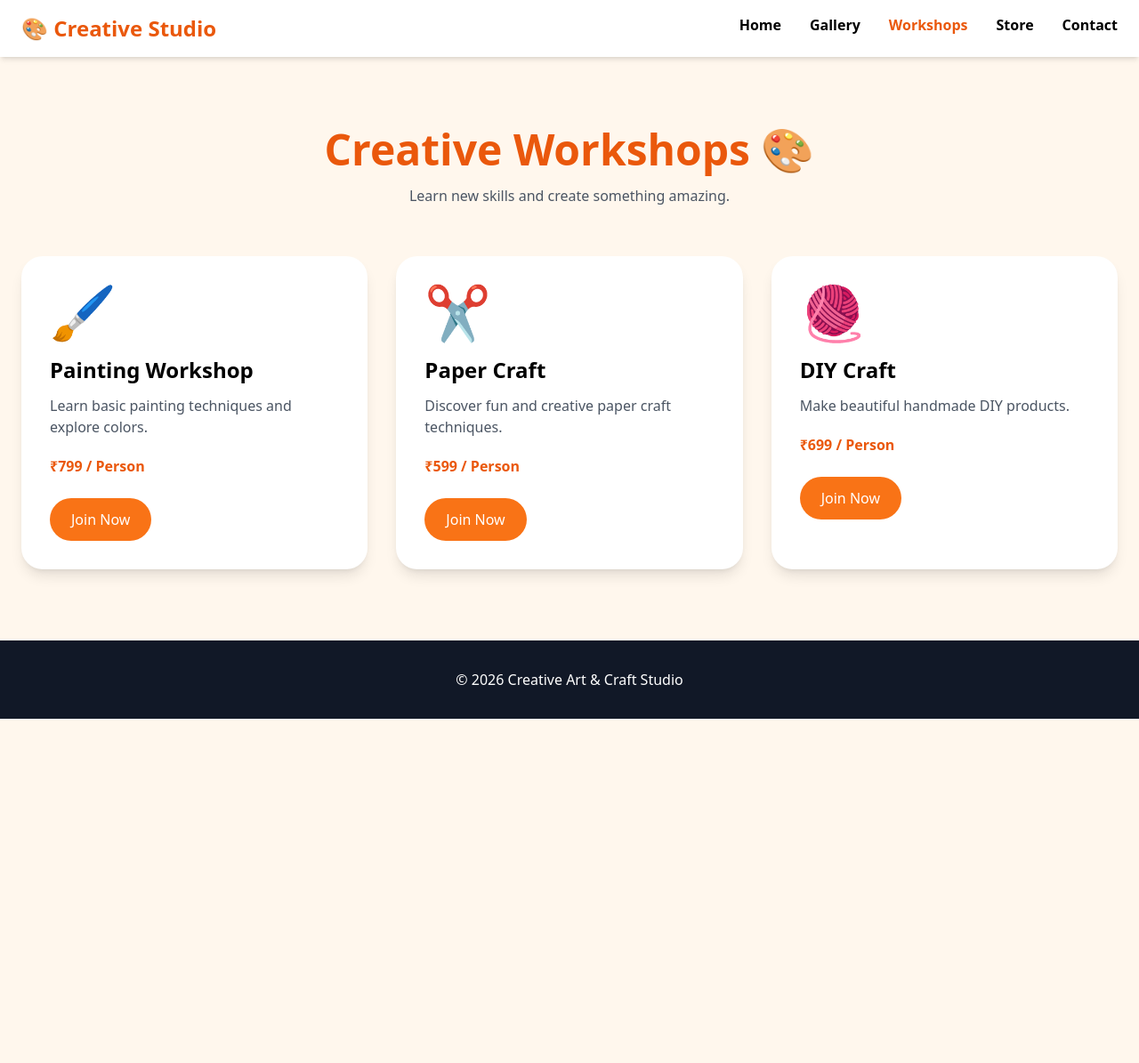
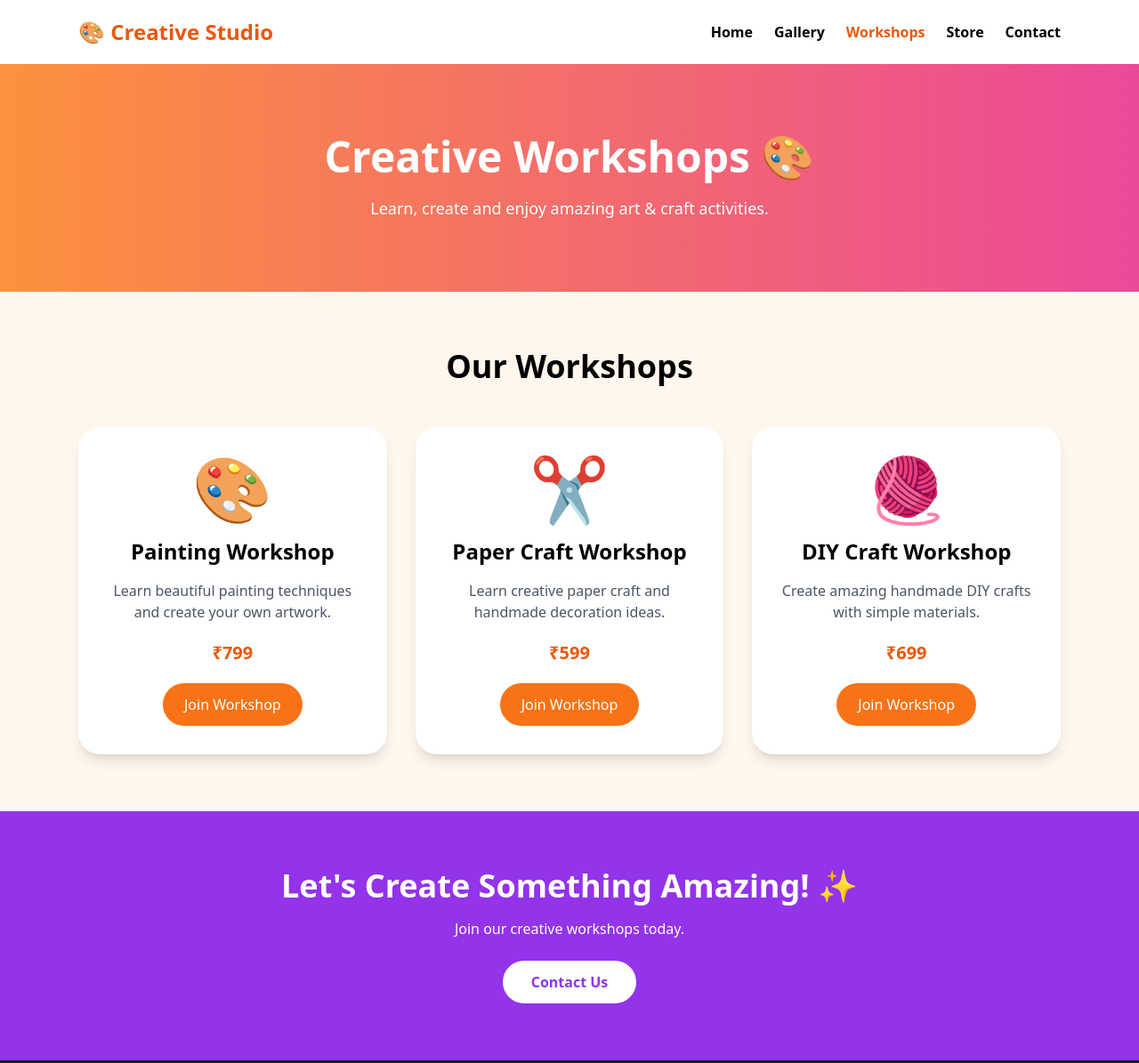
Before and after one commit to gitakarhale5-dot/Creative-Art-Craft-Studio, a plain HTML site: page workshops.html in a window 1280 px wide. Shown: the top 1195 px of the page at 89% size. Before the commit the page ends 808 px from the top, so only its background shows below. Drawn offline with nearby package versions, Linux system fonts and the light colour scheme.

Commit message:
Update title and restructure workshops section

```diff
--- a/workshops.html
+++ b/workshops.html
@@ -3,84 +3,229 @@
 <head>
     <meta charset="UTF-8">
     <meta name="viewport" content="width=device-width, initial-scale=1.0">
-    <title>Workshops - Creative Studio</title>
+
+    <title>Workshops - Creative Art & Craft Studio</title>
+
     <script src="https://cdn.tailwindcss.com"></script>
 </head>
 
 <body class="bg-orange-50">
 
-<nav class="bg-white shadow-md sticky top-0 z-50">
-    <div class="max-w-7xl mx-auto px-6 py-4 flex justify-between">
-        <a href="index.html" class="text-2xl font-bold text-orange-600">
+    <!-- Navbar -->
+    <nav class="bg-white shadow-md">
+        <div class="max-w-6xl mx-auto px-6 py-5">
+
+            <div class="flex justify-between items-center">
+
+                <a href="./index.html"
+                   class="text-2xl font-bold text-orange-600">
                     🎨 Creative Studio
                 </a>
 
-        <div class="hidden md:flex gap-8 font-semibold">
-            <a href="index.html">Home</a>
-            <a href="gallery.html">Gallery</a>
-            <a href="workshops.html" class="text-orange-600">Workshops</a>
-            <a href="store.html">Store</a>
-            <a href="contact.html">Contact</a>
+                <div class="flex gap-6 font-semibold">
+
+                    <a href="./index.html"
+                       class="hover:text-orange-600">
+                        Home
+                    </a>
+
+                    <a href="./gallery.html"
+                       class="hover:text-orange-600">
+                        Gallery
+                    </a>
+
+                    <a href="./workshops.html"
+                       class="text-orange-600">
+                        Workshops
+                    </a>
+
+                    <a href="./store.html"
+                       class="hover:text-orange-600">
+                        Store
+                    </a>
+
+                    <a href="./contact.html"
+                       class="hover:text-orange-600">
+                        Contact
+                    </a>
+
                 </div>
+
+            </div>
+
         </div>
     </nav>
 
-<section class="py-20">
-    <div class="max-w-7xl mx-auto px-6">
 
-        <div class="text-center mb-14">
-            <h1 class="text-5xl font-bold text-orange-600">
+    <!-- Hero -->
+
+    <section class="bg-gradient-to-r from-orange-400 to-pink-500 text-white">
+
+        <div class="max-w-6xl mx-auto px-6 py-20 text-center">
+
+            <h1 class="text-5xl font-bold">
                 Creative Workshops 🎨
             </h1>
-            <p class="mt-4 text-gray-600">
-                Learn new skills and create something amazing.
+
+            <p class="mt-5 text-lg">
+                Learn, create and enjoy amazing art & craft activities.
             </p>
+
         </div>
+
+    </section>
+
+
+    <!-- Workshops -->
+
+    <section class="py-16">
+
+        <div class="max-w-6xl mx-auto px-6">
+
+            <h2 class="text-4xl font-bold text-center mb-12">
+                Our Workshops
+            </h2>
+
 
             <div class="grid md:grid-cols-3 gap-8">
 
-            <div class="bg-white p-8 rounded-3xl shadow-lg">
-                <div class="text-6xl">🖌️</div>
-                <h2 class="text-2xl font-bold mt-5">Painting Workshop</h2>
-                <p class="mt-3 text-gray-600">
-                    Learn basic painting techniques and explore colors.
-                </p>
-                <p class="mt-5 font-bold text-orange-600">₹799 / Person</p>
-                <button class="mt-6 bg-orange-500 text-white px-6 py-3 rounded-full">
-                    Join Now
-                </button>
+
+                <!-- Workshop 1 -->
+
+                <div class="bg-white rounded-3xl shadow-lg p-8 text-center">
+
+                    <div class="text-7xl">
+                        🎨
                     </div>
 
-            <div class="bg-white p-8 rounded-3xl shadow-lg">
-                <div class="text-6xl">✂️</div>
-                <h2 class="text-2xl font-bold mt-5">Paper Craft</h2>
-                <p class="mt-3 text-gray-600">
-                    Discover fun and creative paper craft techniques.
+                    <h3 class="text-2xl font-bold mt-5">
+                        Painting Workshop
+                    </h3>
+
+                    <p class="text-gray-600 mt-4">
+                        Learn beautiful painting techniques
+                        and create your own artwork.
                     </p>
-                <p class="mt-5 font-bold text-orange-600">₹599 / Person</p>
-                <button class="mt-6 bg-orange-500 text-white px-6 py-3 rounded-full">
-                    Join Now
-                </button>
+
+                    <p class="text-orange-600 font-bold text-xl mt-5">
+                        ₹799
+                    </p>
+
+                    <a href="./contact.html"
+                       class="inline-block mt-5 bg-orange-500
+                              text-white px-6 py-3 rounded-full
+                              hover:bg-orange-600">
+                        Join Workshop
+                    </a>
+
                 </div>
 
-            <div class="bg-white p-8 rounded-3xl shadow-lg">
-                <div class="text-6xl">🧶</div>
-                <h2 class="text-2xl font-bold mt-5">DIY Craft</h2>
-                <p class="mt-3 text-gray-600">
-                    Make beautiful handmade DIY products.
+
+                <!-- Workshop 2 -->
+
+                <div class="bg-white rounded-3xl shadow-lg p-8 text-center">
+
+                    <div class="text-7xl">
+                        ✂️
+                    </div>
+
+                    <h3 class="text-2xl font-bold mt-5">
+                        Paper Craft Workshop
+                    </h3>
+
+                    <p class="text-gray-600 mt-4">
+                        Learn creative paper craft and
+                        handmade decoration ideas.
                     </p>
-                <p class="mt-5 font-bold text-orange-600">₹699 / Person</p>
-                <button class="mt-6 bg-orange-500 text-white px-6 py-3 rounded-full">
-                    Join Now
-                </button>
+
+                    <p class="text-orange-600 font-bold text-xl mt-5">
+                        ₹599
+                    </p>
+
+                    <a href="./contact.html"
+                       class="inline-block mt-5 bg-orange-500
+                              text-white px-6 py-3 rounded-full
+                              hover:bg-orange-600">
+                        Join Workshop
+                    </a>
+
+                </div>
+
+
+                <!-- Workshop 3 -->
+
+                <div class="bg-white rounded-3xl shadow-lg p-8 text-center">
+
+                    <div class="text-7xl">
+                        🧶
+                    </div>
+
+                    <h3 class="text-2xl font-bold mt-5">
+                        DIY Craft Workshop
+                    </h3>
+
+                    <p class="text-gray-600 mt-4">
+                        Create amazing handmade DIY
+                        crafts with simple materials.
+                    </p>
+
+                    <p class="text-orange-600 font-bold text-xl mt-5">
+                        ₹699
+                    </p>
+
+                    <a href="./contact.html"
+                       class="inline-block mt-5 bg-orange-500
+                              text-white px-6 py-3 rounded-full
+                              hover:bg-orange-600">
+                        Join Workshop
+                    </a>
+
                 </div>
 
             </div>
+
         </div>
+
     </section>
 
+
+    <!-- Call To Action -->
+
+    <section class="bg-purple-600 text-white text-center py-16">
+
+        <h2 class="text-4xl font-bold">
+            Let's Create Something Amazing! ✨
+        </h2>
+
+        <p class="mt-4">
+            Join our creative workshops today.
+        </p>
+
+        <a href="./contact.html"
+           class="inline-block mt-6 bg-white text-purple-600
+                  px-8 py-3 rounded-full font-bold">
+            Contact Us
+        </a>
+
+    </section>
+
+
+    <!-- Footer -->
+
     <footer class="bg-gray-900 text-white text-center py-8">
+
+        <h3 class="text-xl font-bold">
+            🎨 Creative Art & Craft Studio
+        </h3>
+
+        <p class="text-gray-400 mt-2">
+            Creating happiness through art & creativity.
+        </p>
+
+        <p class="text-gray-500 mt-3">
             © 2026 Creative Art & Craft Studio
+        </p>
+
     </footer>
 
 </body>
```
Lines whose indentation alone changed are shown as unchanged.
